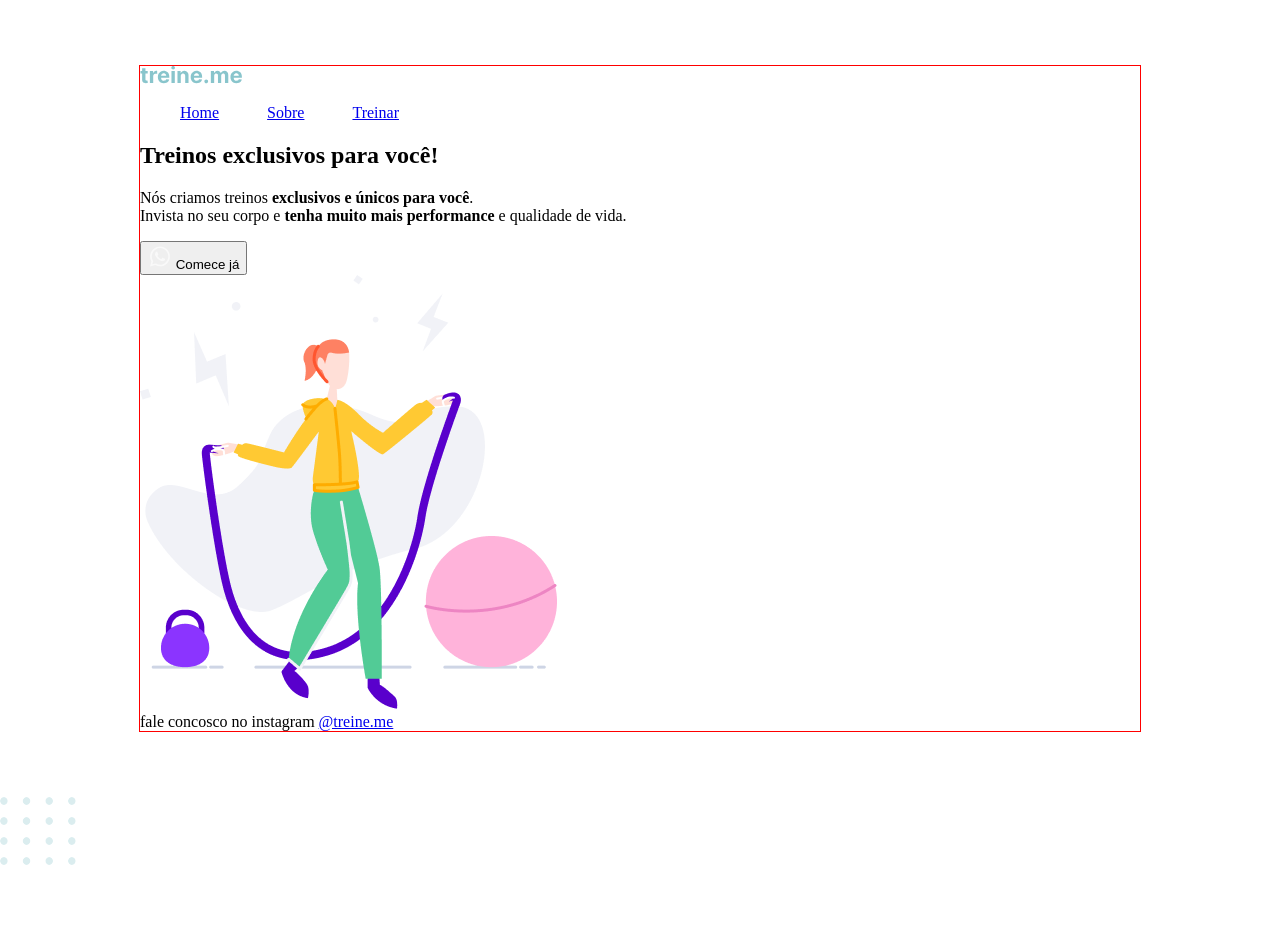
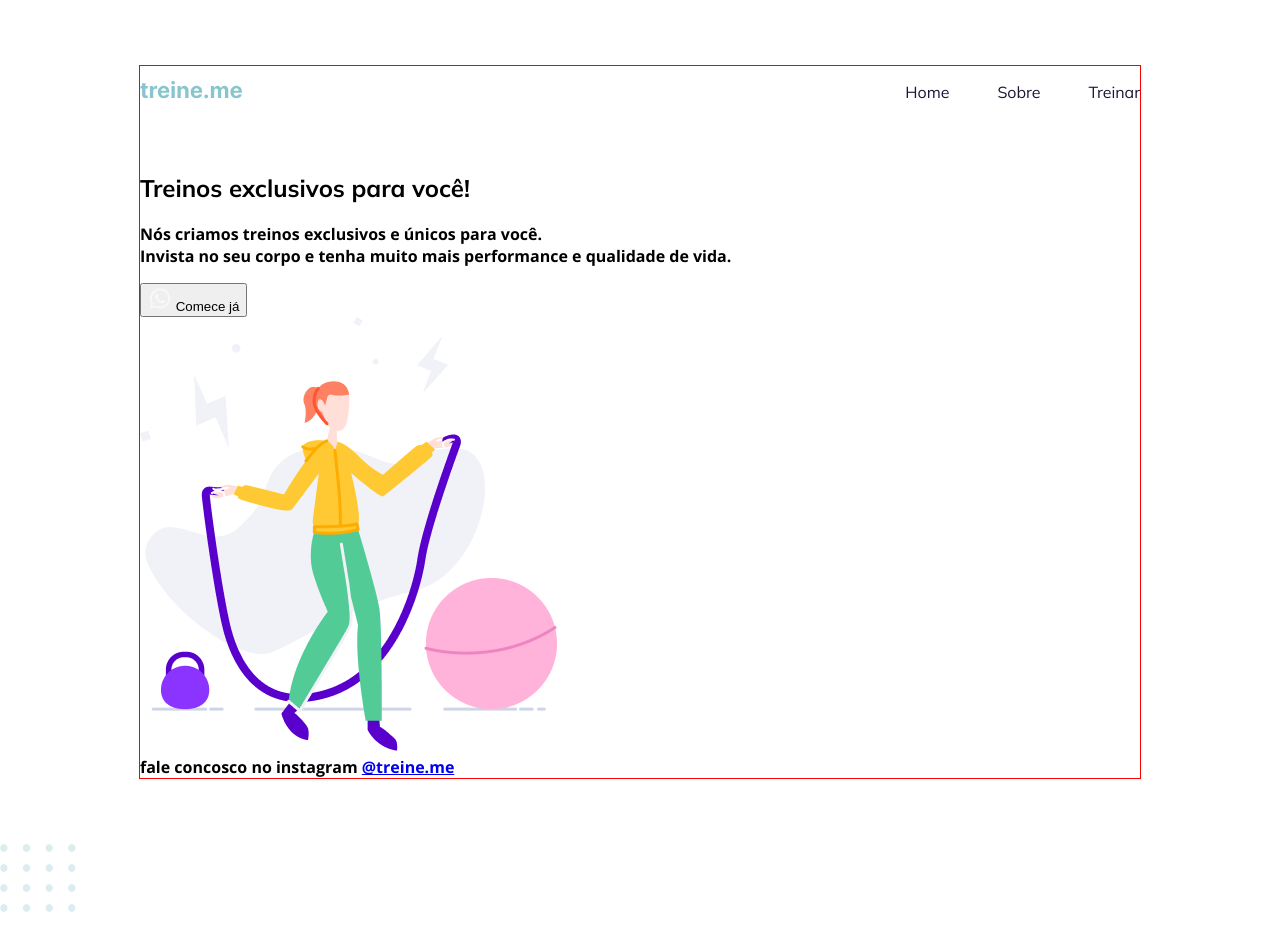
Before and after one commit to somentebruno/projeto-treine-me, a plain HTML site: page index.html in a window 1280 px wide. Before the commit the page ends 879 px from the top, so only its background shows below. Drawn offline with nearby package versions, Linux system fonts and the light colour scheme.

Commit message:
navbar styling

```diff
--- a/index.html
+++ b/index.html
@@ -1,8 +1,11 @@
 <!DOCTYPE html>
 <html lang="en">
 <head>
+  <link rel="preconnect" href="https://fonts.googleapis.com">
+  <link rel="preconnect" href="https://fonts.gstatic.com" crossorigin>
   <meta charset="UTF-8">
   <meta name="viewport" content="width=device-width, initial-scale=1.0">
+  <link href="https://fonts.googleapis.com/css2?family=Mulish:wght@400;700&family=Open+Sans:ital,wght@0,700;1,400&display=swap" rel="stylesheet">
   <title>Treine me</title>
   <link rel="stylesheet" href="style.css">
 </head>
--- a/style.css
+++ b/style.css
@@ -1,6 +1,7 @@
 
 body {
   margin: 0;
+  font-family: 'Open Sans', sans-serif;
 }
 .page {
   width: 1000px;
@@ -8,7 +9,7 @@ body {
   margin: 65px auto;
 }
 
-header {
+nav {
 display: flex;
 justify-content: space-between;
 align-items: center;
@@ -16,7 +17,21 @@ margin-bottom: 55px;
 }
 
 ul {
+  font-family: 'Mulish', sans-serif;
   list-style: none;
   display: flex;
   gap: 48px;
 }
+
+ul li a {
+  color: #1F1534;
+  text-decoration: none;
+}
+
+ul li a:hover{
+  font-weight: bold;
+}
+
+h1 {
+  font-family: 'Mulish', sans-serif;
+}
```
